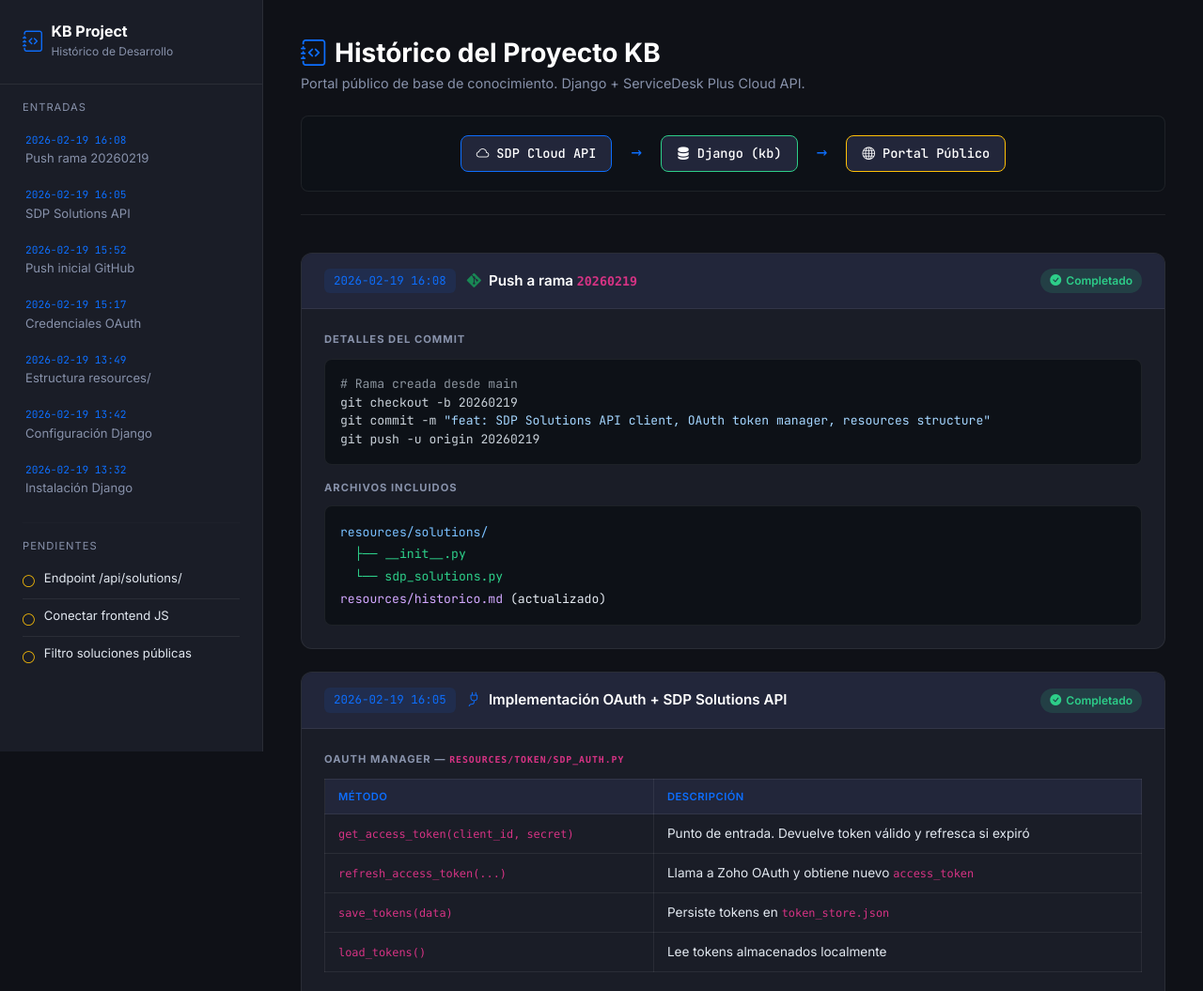
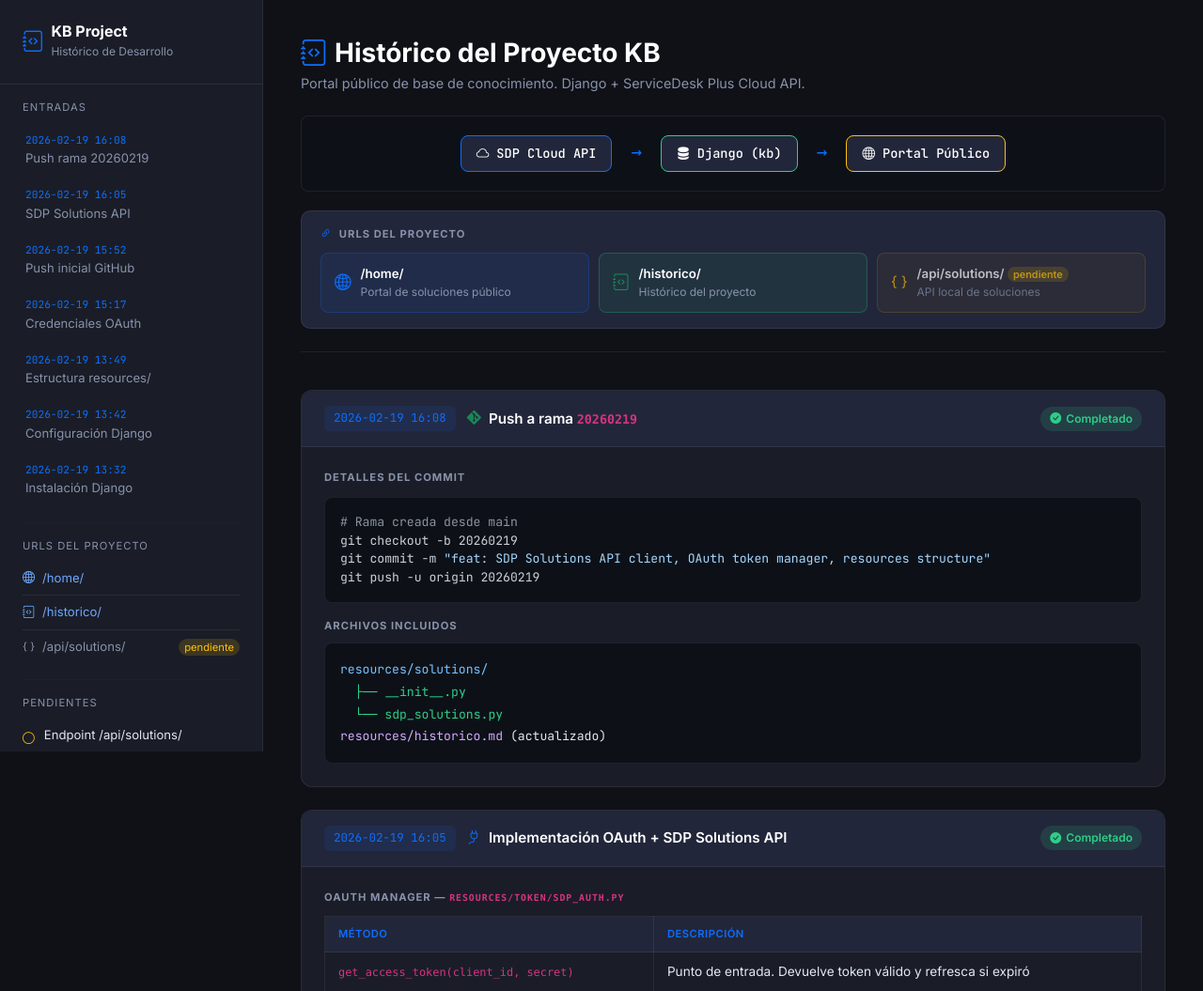
Before and after one commit to juancruizb/solutions, a Django app: page /historico/ in a window 1280 px wide. Shown: the top 1055 px of the page at 94% size. Run offline with Django 5.2, Linux system fonts and the light colour scheme.

Commit message:
feat: add URLs section to historico sidebar and header

```diff
--- a/portal/templates/portal/historico.html
+++ b/portal/templates/portal/historico.html
@@ -375,6 +375,28 @@
         <hr style="border-color:var(--border); margin:16px 24px;">
 
         <div class="px-4 mb-2"
+            style="font-size:0.7rem; text-transform:uppercase; letter-spacing:1px; color:var(--text-muted);">URLs del
+            Proyecto
+        </div>
+        <div class="px-4 mb-3">
+            <a href="http://127.0.0.1:8000/home/" target="_blank"
+                style="display:flex; align-items:center; gap:8px; padding:8px 0; font-size:0.82rem; color:#6ea8fe; text-decoration:none; border-bottom:1px solid var(--border);">
+                <i class="bi bi-globe2"></i> /home/
+            </a>
+            <a href="http://127.0.0.1:8000/historico/" target="_blank"
+                style="display:flex; align-items:center; gap:8px; padding:8px 0; font-size:0.82rem; color:#6ea8fe; text-decoration:none; border-bottom:1px solid var(--border);">
+                <i class="bi bi-journal-code"></i> /historico/
+            </a>
+            <a href="http://127.0.0.1:8000/api/solutions/" target="_blank"
+                style="display:flex; align-items:center; gap:8px; padding:8px 0; font-size:0.82rem; color:var(--text-muted); text-decoration:none;">
+                <i class="bi bi-braces"></i> /api/solutions/ <span
+                    style="font-size:0.7rem; background:rgba(255,193,7,0.15); color:#ffc107; padding:1px 6px; border-radius:10px; margin-left:auto;">pendiente</span>
+            </a>
+        </div>
+
+        <hr style="border-color:var(--border); margin:16px 24px;">
+
+        <div class="px-4 mb-2"
             style="font-size:0.7rem; text-transform:uppercase; letter-spacing:1px; color:var(--text-muted);">Pendientes
         </div>
         <div class="px-4">
@@ -410,6 +432,47 @@
                 <span class="arch-arrow">→</span>
                 <span class="arch-node" style="border-color: #ffc107;"><i class="bi bi-globe me-2"></i>Portal
                     Público</span>
+            </div>
+
+            <!-- URLs Card -->
+            <div
+                style="background:var(--surface2); border:1px solid var(--border); border-radius:10px; padding:16px 20px; margin-top:20px;">
+                <div
+                    style="font-size:0.7rem; text-transform:uppercase; letter-spacing:1px; color:var(--text-muted); font-weight:700; margin-bottom:12px;">
+                    <i class="bi bi-link-45deg me-1 text-primary"></i> URLs del Proyecto
+                </div>
+                <div style="display:grid; grid-template-columns: repeat(auto-fit, minmax(220px, 1fr)); gap:10px;">
+                    <a href="http://127.0.0.1:8000/home/" target="_blank"
+                        style="display:flex; align-items:center; gap:10px; background:rgba(13,110,253,0.08); border:1px solid rgba(13,110,253,0.25); border-radius:8px; padding:12px 14px; text-decoration:none; transition:background 0.2s;"
+                        onmouseover="this.style.background='rgba(13,110,253,0.18)'"
+                        onmouseout="this.style.background='rgba(13,110,253,0.08)'">
+                        <i class="bi bi-globe2 text-primary" style="font-size:1.1rem;"></i>
+                        <div>
+                            <div style="color:#fff; font-weight:600; font-size:0.83rem;">/home/</div>
+                            <div style="color:var(--text-muted); font-size:0.75rem;">Portal de soluciones público</div>
+                        </div>
+                    </a>
+                    <a href="http://127.0.0.1:8000/historico/" target="_blank"
+                        style="display:flex; align-items:center; gap:10px; background:rgba(45,206,137,0.08); border:1px solid rgba(45,206,137,0.25); border-radius:8px; padding:12px 14px; text-decoration:none; transition:background 0.2s;"
+                        onmouseover="this.style.background='rgba(45,206,137,0.18)'"
+                        onmouseout="this.style.background='rgba(45,206,137,0.08)'">
+                        <i class="bi bi-journal-code text-success" style="font-size:1.1rem;"></i>
+                        <div>
+                            <div style="color:#fff; font-weight:600; font-size:0.83rem;">/historico/</div>
+                            <div style="color:var(--text-muted); font-size:0.75rem;">Histórico del proyecto</div>
+                        </div>
+                    </a>
+                    <div
+                        style="display:flex; align-items:center; gap:10px; background:rgba(255,193,7,0.06); border:1px solid rgba(255,193,7,0.2); border-radius:8px; padding:12px 14px; opacity:0.7;">
+                        <i class="bi bi-braces" style="font-size:1.1rem; color:#ffc107;"></i>
+                        <div>
+                            <div style="color:#fff; font-weight:600; font-size:0.83rem;">/api/solutions/ <span
+                                    style="font-size:0.68rem; background:rgba(255,193,7,0.2); color:#ffc107; padding:1px 6px; border-radius:10px;">pendiente</span>
+                            </div>
+                            <div style="color:var(--text-muted); font-size:0.75rem;">API local de soluciones</div>
+                        </div>
+                    </div>
+                </div>
             </div>
         </div>
 
```
